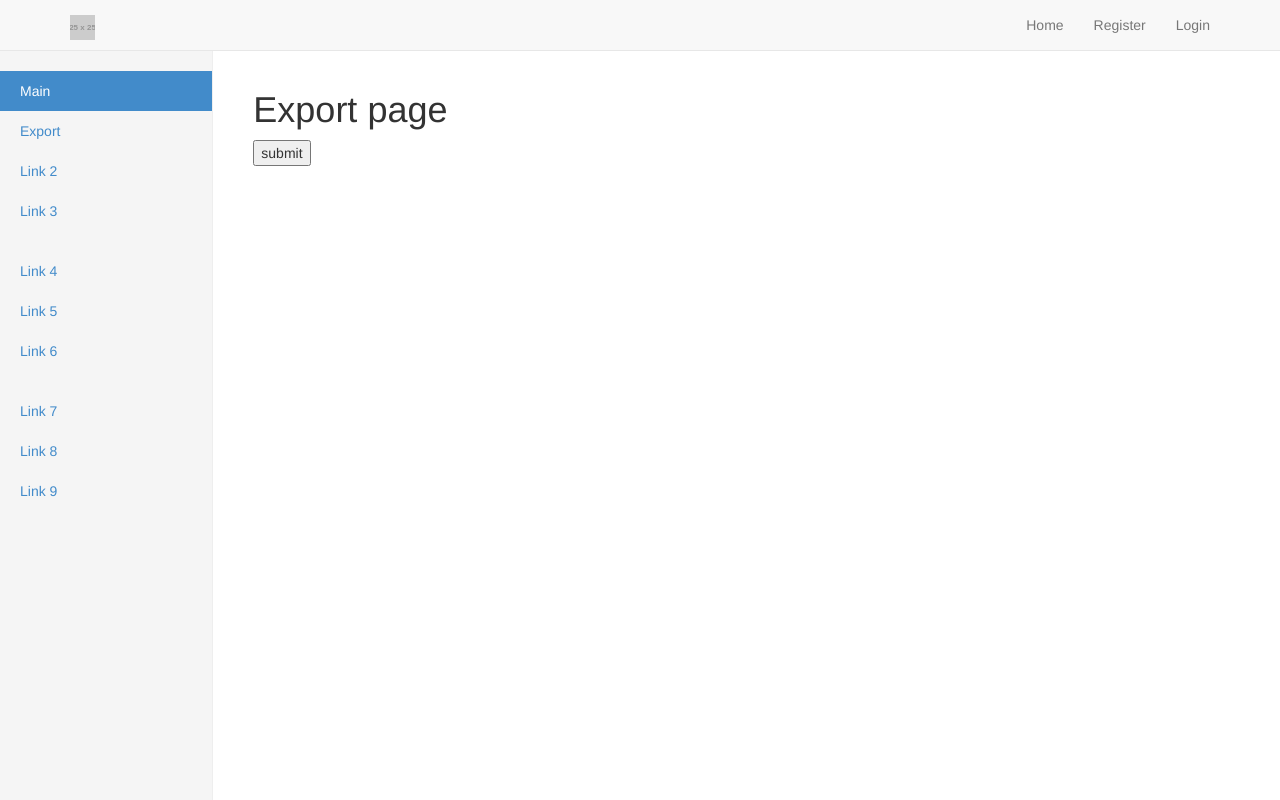
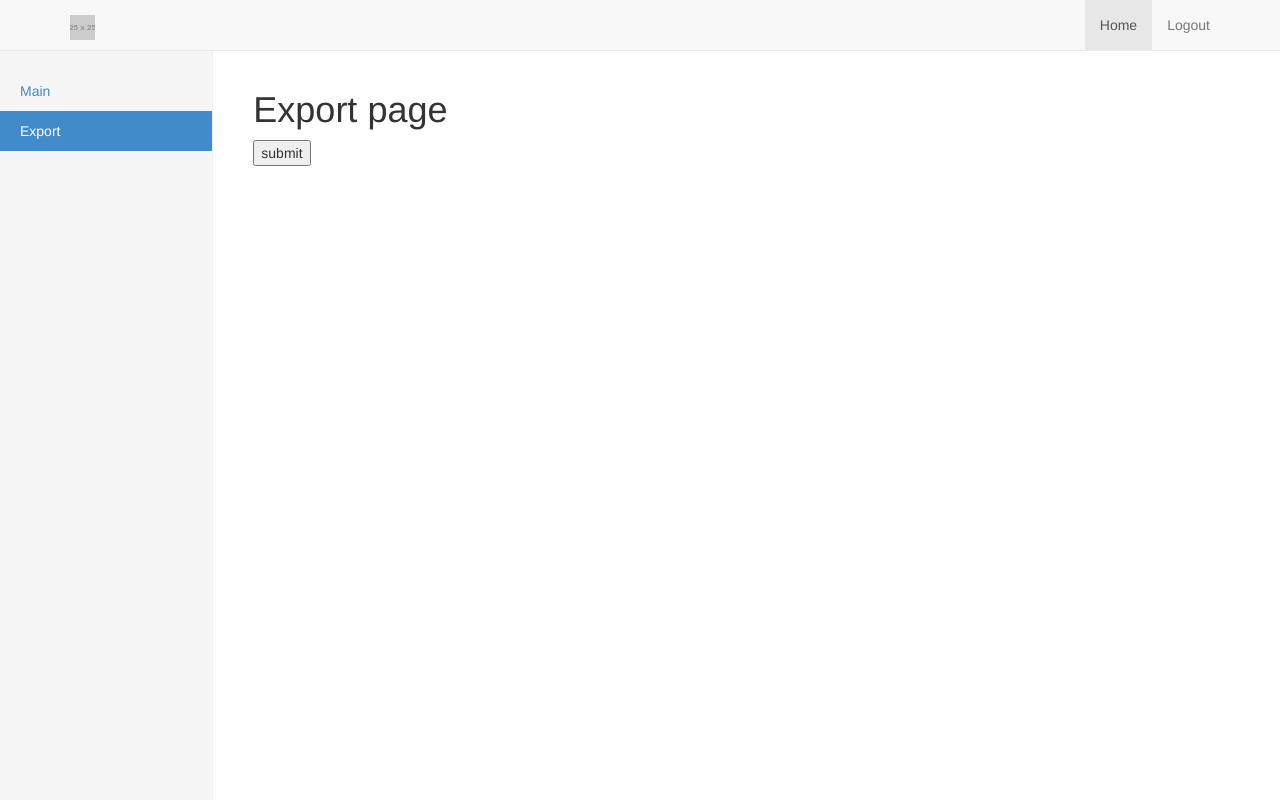
Before and after one commit to chrahunt/HeadacheTracker, a Flask app: page /export in a window 1280 px wide. Run offline with Flask 2, Linux system fonts and the light colour scheme; grey boxes labelled with a size stand in for pictures from a placeholder-image service; some libraries are stand-ins or nearby versions.

Commit message:
Refactor templates.

```diff
--- a/server.py
+++ b/server.py
@@ -15,7 +15,7 @@ def index():
 	if 'logged' in session:
 		return redirect(url_for('homepage'))
 	form = RegistrationForm()
-	return render_template("index.html", selectedNav='Home', form=form)
+	return render_template("index.html", form=form)
 
 # TODO: Need to create a separate logout route/method.
 @app.route("/login", methods=['GET','POST'])
@@ -30,7 +30,7 @@ def login():
 		session['logged'] = form.username.data
 		return redirect(url_for('homepage'))
 
-	return render_template("login.html", selectedNav='Login', form=form)
+	return render_template("login.html", form=form)
 
 @app.route("/logout")
 def logout():
@@ -69,7 +69,7 @@ def register():
 		session['logged'] = form.username.data
 		return redirect(url_for('homepage'))
 
-	return render_template("register.html", selectedNav='Register', form=form)
+	return render_template("register.html", form=form)
 
 @app.route("/add_entry", methods=['GET', 'POST'])
 def addEntry():
@@ -113,7 +113,7 @@ def homepage():
 
 	entries = cur.fetchall()
 
-	return render_template("homepage.html", selectedNav='Home', allInfo=allInfo, entries=entries, loggedIn=True)
+	return render_template("homepage.html", allInfo=allInfo, entries=entries, loggedIn=True)
 
 @app.route("/export", methods=['GET', 'POST'])
 def export():
--- a/templates/_layout.html
+++ b/templates/_layout.html
@@ -16,20 +16,18 @@
 						<span class="logo"></span>
 					</a>
 				</div>
+				{% set navigation_bar = navigation_bar|default([
+					(url_for('index'), 'home', 'Home'),
+					(url_for('register'), 'register', 'Register'),
+					(url_for('login'), 'login', 'Login')
+				]) -%}
 				<ol class="nav navbar-nav navbar-right">
-					<li	{% if selectedNav == "Home" %} class="active" {% endif %}	>
-						<a href="/">Home</a>
+					{% set main_active = main_active|default('home') %}
+					{% for href, id, caption in navigation_bar %}
+						<li	{% if main_active == id %} class="active" {% endif %}	>
+						<a href="{{ href|e }}">{{ caption|e }}</a>
 					</li>
-					<li	{% if selectedNav == "Register" %} class="active" {% endif %}	>
-						<a href="/register">Register</a>
-					</li>
-					<li	{% if selectedNav == "Login" %} class="active" {% endif %}	>
-						{% if loggedIn %}
-						<a href="/logout">Logout</a>
-						{% else %}
-						<a href="/login">Login</a>
-						{% endif %}
-					</li>
+					{% endfor %}
 				</ol>
 			</div>
 		</nav>
--- a/templates/_user_layout.html
+++ b/templates/_user_layout.html
@@ -1,4 +1,9 @@
 {% extends "_layout.html" %}
+{# Override default navigation bar. #}
+{% set navigation_bar = [
+	(url_for('homepage'), 'home', 'Home'),
+	(url_for('logout'), 'logout', 'Logout')
+] -%}
 {% block title %}
 Homepage
 {% endblock %}
@@ -6,21 +11,16 @@ Homepage
 <div class="container-fluid">
       <div class="row">
         <div class="col-sm-3 col-md-2 sidebar">
+		  {# Navigation menu for sidebar. #}
+		  {% set sidebar_navigation_menu = sidebar_navigation_menu|default([
+		  	(url_for('homepage'), 'homepage', 'Main'),
+			(url_for('export'), 'export', 'Export')
+		  ]) -%}
           <ul class="nav nav-sidebar">
-			  <li class="active"><a href="{{ url_for('homepage') }}">Main</a></li>
-			  <li><a href="{{ url_for('export') }}">Export</a></li>
-            <li><a href="#">Link 2</a></li>
-            <li><a href="#">Link 3</a></li>
-          </ul>
-          <ul class="nav nav-sidebar">
-            <li><a href="">Link 4</a></li>
-            <li><a href="">Link 5</a></li>
-            <li><a href="">Link 6</a></li>
-          </ul>
-          <ul class="nav nav-sidebar">
-            <li><a href="">Link 7</a></li>
-            <li><a href="">Link 8</a></li>
-            <li><a href="">Link 9</a></li>
+			{% set sidebar_active = sidebar_active|default('homepage') %}
+			{% for href, id, caption in sidebar_navigation_menu %}
+				<li {% if sidebar_active == id %} class="active" {% endif %} id="{{ id }}"><a href="{{ href }}">{{ caption }}</a></li>
+			{% endfor %}
           </ul>
         </div>
         <div class="col-sm-9 col-sm-offset-3 col-md-10 col-md-offset-2 main">
--- a/templates/export.html
+++ b/templates/export.html
@@ -1,4 +1,5 @@
 {% extends "_user_layout.html" %}
+{% set sidebar_active = 'export' %}
 {% block title %}Export{% endblock %}
 {% block inner_content %}
 <h1>Export page</h1>
--- a/templates/index.html
+++ b/templates/index.html
@@ -1,4 +1,5 @@
 {% extends "_layout.html" %}
+{% set main_active = 'home' %}
 {% block title %}
 Welcome page
 {% endblock %}
--- a/templates/login.html
+++ b/templates/login.html
@@ -1,5 +1,5 @@
 {% extends "_layout.html" %}
-
+{% set main_active = 'login' %}
 {% block content %}
 <div class="container">
 	<div class="sole-content">
--- a/templates/register.html
+++ b/templates/register.html
@@ -1,6 +1,6 @@
 {% extends "_layout.html" %}
 {% from "_formhelpers.html" import render_field %}
-
+{% set main_active = 'register' %}
 {% block title %}
 Welcome page
 {% endblock %}
```
